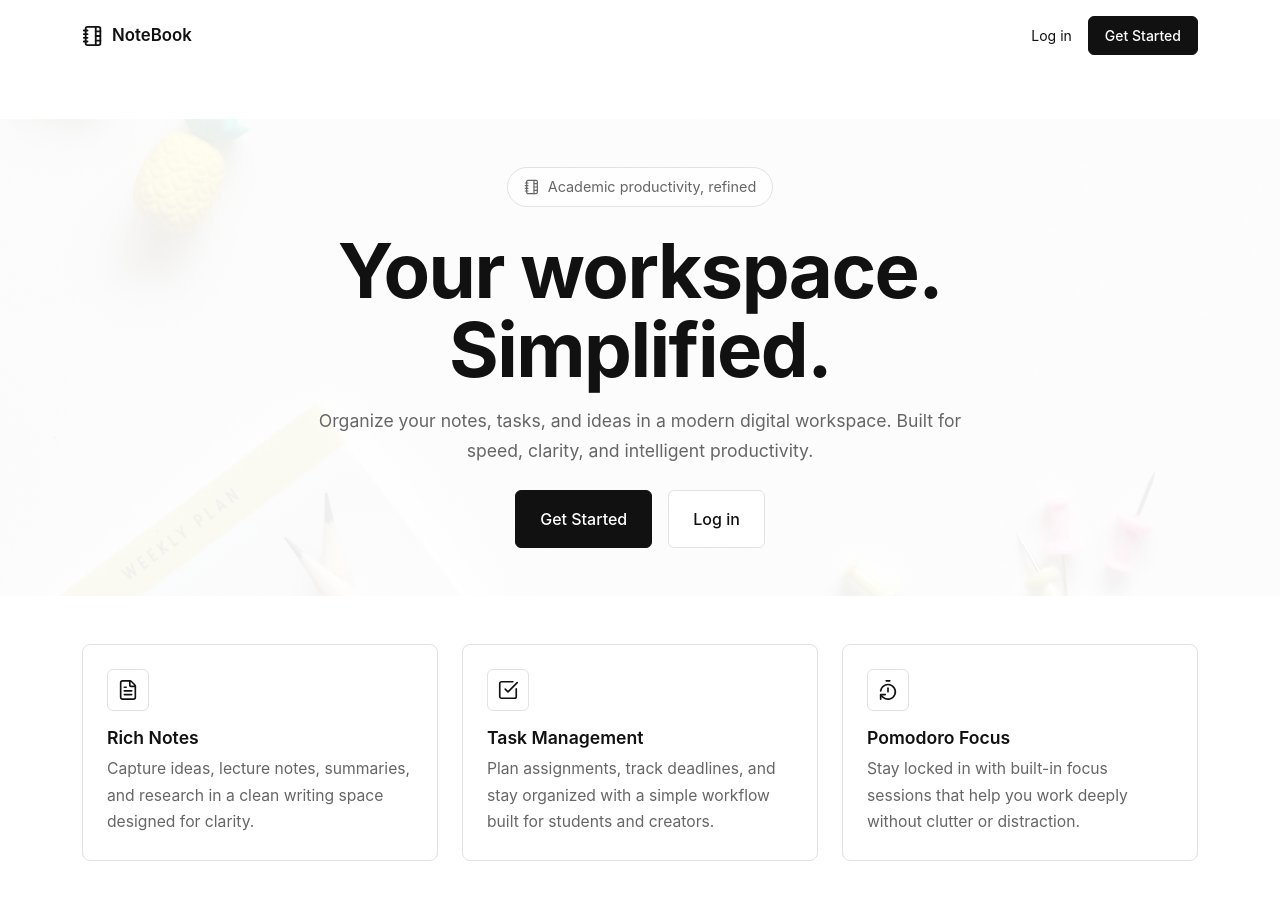
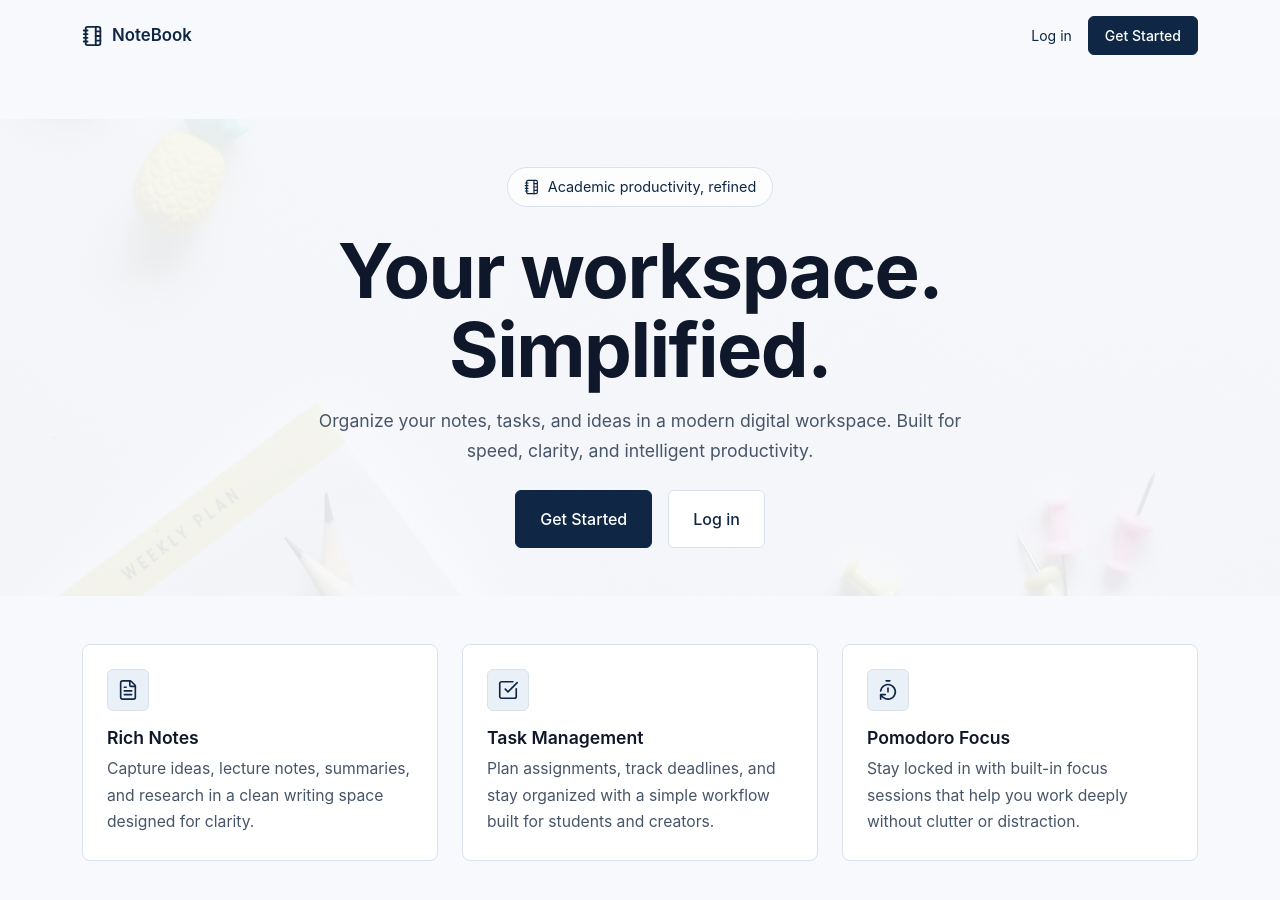
Before and after one commit to mokie023/Notebook, a React (Vite) app in the folder frontend-app/: page / in a window 1280 px wide. Shown: the top 900 px of the page. Built offline with nearby package versions, Linux system fonts and the light colour scheme.

Commit message:
Changing app color to navy blue

```diff
--- a/frontend-app/src/pages/Home.jsx
+++ b/frontend-app/src/pages/Home.jsx
@@ -2,6 +2,17 @@ import { Link } from "react-router-dom";
 import { NotebookTabs, FileText, CheckSquare, TimerReset } from "lucide-react";
 
 export default function Home() {
+    const colors = {
+        primary: "#0F2744",
+        primaryHover: "#0A1D33",
+        primaryTint: "#EAF0F7",
+        background: "#F7F9FC",
+        white: "#FFFFFF",
+        text: "#0F172A",
+        muted: "#475569",
+        border: "#D9E2EC",
+    };
+
     const features = [
         {
             icon: <FileText size={22} strokeWidth={1.8} />,
@@ -27,18 +38,21 @@ export default function Home() {
         <div
             className="min-vh-100"
             style={{
-                backgroundColor: "#ffffff",
-                color: "#111111",
+                backgroundColor: colors.background,
+                color: colors.text,
                 fontFamily:
                     'Inter, "Segoe UI", system-ui, -apple-system, BlinkMacSystemFont, "Helvetica Neue", sans-serif',
             }}
         >
-            <nav className="navbar navbar-expand-lg bg-transparent py-3">
+            <nav
+                className="navbar navbar-expand-lg py-3"
+                style={{ backgroundColor: "transparent" }}
+            >
                 <div className="container">
                     <Link
                         to="/"
                         className="navbar-brand d-flex align-items-center gap-2 fw-semibold m-0 text-decoration-none"
-                        style={{ color: "#111111", fontSize: "1.05rem" }}
+                        style={{ color: colors.primary, fontSize: "1.05rem" }}
                     >
                         <NotebookTabs size={22} strokeWidth={2} />
                         <span>NoteBook</span>
@@ -48,7 +62,7 @@ export default function Home() {
                         <Link
                             to="/login"
                             className="text-decoration-none small"
-                            style={{ color: "#111111" }}
+                            style={{ color: colors.primary }}
                         >
                             Log in
                         </Link>
@@ -57,9 +71,9 @@ export default function Home() {
                             to="/register"
                             className="btn btn-sm px-3 py-2 rounded-2"
                             style={{
-                                backgroundColor: "#111111",
-                                color: "#ffffff",
-                                border: "1px solid #111111",
+                                backgroundColor: colors.primary,
+                                color: colors.white,
+                                border: `1px solid ${colors.primary}`,
                                 fontWeight: 500,
                             }}
                         >
@@ -73,7 +87,11 @@ export default function Home() {
                 className="py-5 mt-5"
                 style={{
                     backgroundImage: `
-                        linear-gradient(rgba(255,255,255,0.93), rgba(255,255,255,0.93)),
+                        linear-gradient(
+                            to bottom,
+                            rgba(247,249,252,0.94),
+                            rgba(247,249,252,0.90)
+                        ),
                         url("/bg.jpg")
                     `,
                     backgroundSize: "cover",
@@ -87,10 +105,10 @@ export default function Home() {
                             <div
                                 className="d-inline-flex align-items-center gap-2 px-3 py-2 mb-4 rounded-pill"
                                 style={{
-                                    border: "1px solid #e2e2e2",
-                                    color: "#666666",
+                                    border: `1px solid ${colors.border}`,
+                                    color: colors.primary,
                                     fontSize: "0.9rem",
-                                    backgroundColor: "rgba(255,255,255,0.75)",
+                                    backgroundColor: "rgba(255,255,255,0.78)",
                                 }}
                             >
                                 <NotebookTabs size={16} strokeWidth={1.8} />
@@ -103,7 +121,7 @@ export default function Home() {
                                     fontSize: "clamp(2.5rem, 6vw, 4.75rem)",
                                     lineHeight: 1.05,
                                     letterSpacing: "-0.02em",
-                                    color: "#111111",
+                                    color: colors.text,
                                 }}
                             >
                                 Your workspace. Simplified.
@@ -115,7 +133,7 @@ export default function Home() {
                                     maxWidth: "650px",
                                     fontSize: "1.1rem",
                                     lineHeight: 1.7,
-                                    color: "#666666",
+                                    color: colors.muted,
                                 }}
                             >
                                 Organize your notes, tasks, and ideas in a modern digital
@@ -128,9 +146,9 @@ export default function Home() {
                                     to="/register"
                                     className="btn px-4 py-3 rounded-2"
                                     style={{
-                                        backgroundColor: "#111111",
-                                        color: "#ffffff",
-                                        border: "1px solid #111111",
+                                        backgroundColor: colors.primary,
+                                        color: colors.white,
+                                        border: `1px solid ${colors.primary}`,
                                         fontWeight: 500,
                                     }}
                                 >
@@ -141,9 +159,9 @@ export default function Home() {
                                     to="/login"
                                     className="btn px-4 py-3 rounded-2"
                                     style={{
-                                        backgroundColor: "#ffffff",
-                                        color: "#111111",
-                                        border: "1px solid #e2e2e2",
+                                        backgroundColor: colors.white,
+                                        color: colors.primary,
+                                        border: `1px solid ${colors.border}`,
                                         fontWeight: 500,
                                     }}
                                 >
@@ -163,8 +181,8 @@ export default function Home() {
                                 <div
                                     className="h-100 p-4 rounded-3"
                                     style={{
-                                        backgroundColor: "#ffffff",
-                                        border: "1px solid #e2e2e2",
+                                        backgroundColor: colors.white,
+                                        border: `1px solid ${colors.border}`,
                                     }}
                                 >
                                     <div
@@ -172,9 +190,9 @@ export default function Home() {
                                         style={{
                                             width: "42px",
                                             height: "42px",
-                                            border: "1px solid #e2e2e2",
-                                            color: "#111111",
-                                            backgroundColor: "#ffffff",
+                                            border: `1px solid ${colors.border}`,
+                                            color: colors.primary,
+                                            backgroundColor: colors.primaryTint,
                                         }}
                                     >
                                         {feature.icon}
@@ -184,7 +202,7 @@ export default function Home() {
                                         className="fw-semibold mb-2 text-start"
                                         style={{
                                             fontSize: "1.1rem",
-                                            color: "#111111",
+                                            color: colors.text,
                                         }}
                                     >
                                         {feature.title}
@@ -193,7 +211,7 @@ export default function Home() {
                                     <p
                                         className="mb-0 text-start"
                                         style={{
-                                            color: "#666666",
+                                            color: colors.muted,
                                             lineHeight: 1.7,
                                             fontSize: "0.98rem",
                                         }}
```
